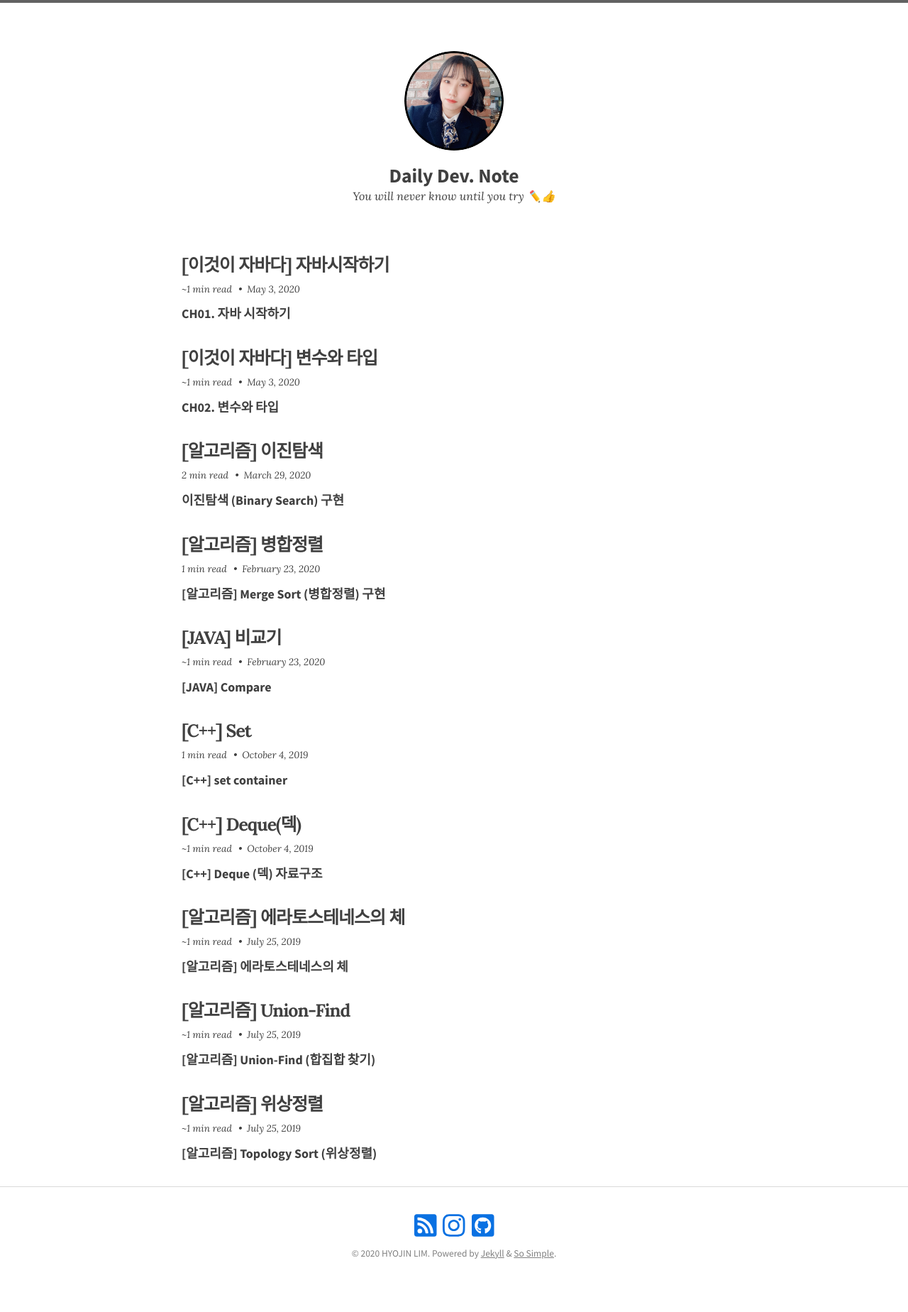
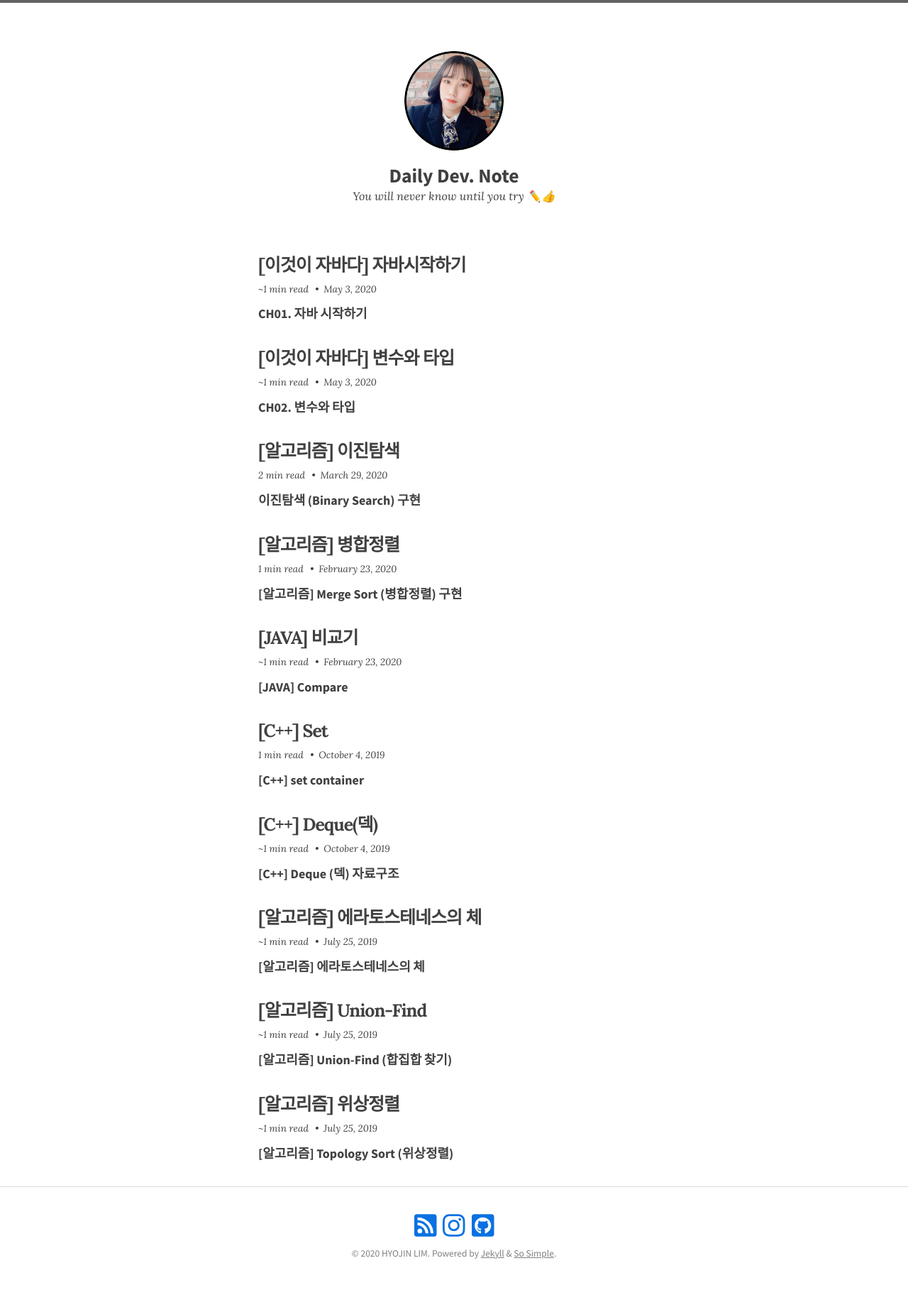
Before and after one commit to genie97/genie97.github.com, a Jekyll site: the page built from index.md, in a window 1280 px wide. Shown: the whole page at 71% size. Built offline with Jekyll 4.4.1, drawn with Linux system fonts in a browser that asks for light colours; nearby versions of some CDN libraries; a script that is not in the unit is left out.

Commit message:
modify css

```diff
--- a/_sass/so-simple/_page.scss
+++ b/_sass/so-simple/_page.scss
@@ -4,8 +4,8 @@
 
 .page-wrapper {
   margin: 0 auto;
-  padding-left: 0;
-  padding-right: 0;
+  padding-left: 6rem;
+  padding-right: 6rem;
 }
 
 .page-title {
```
